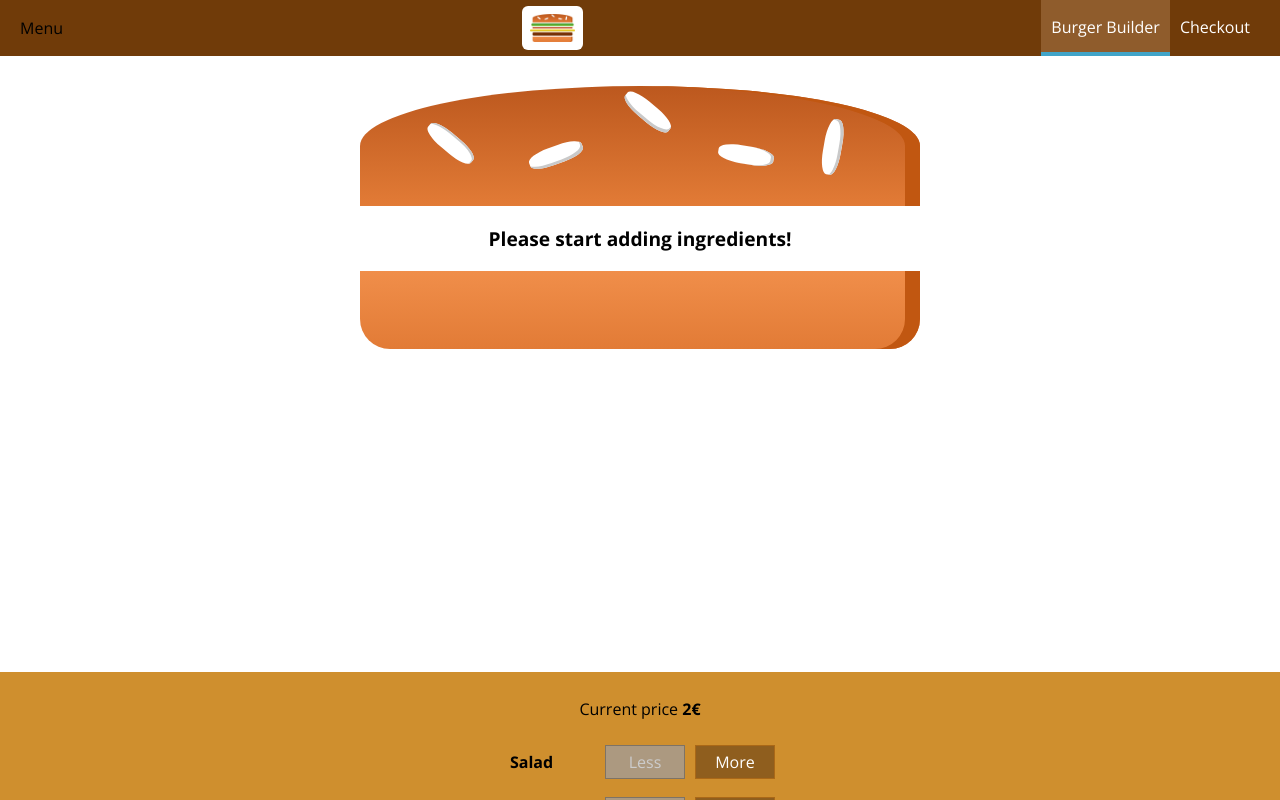
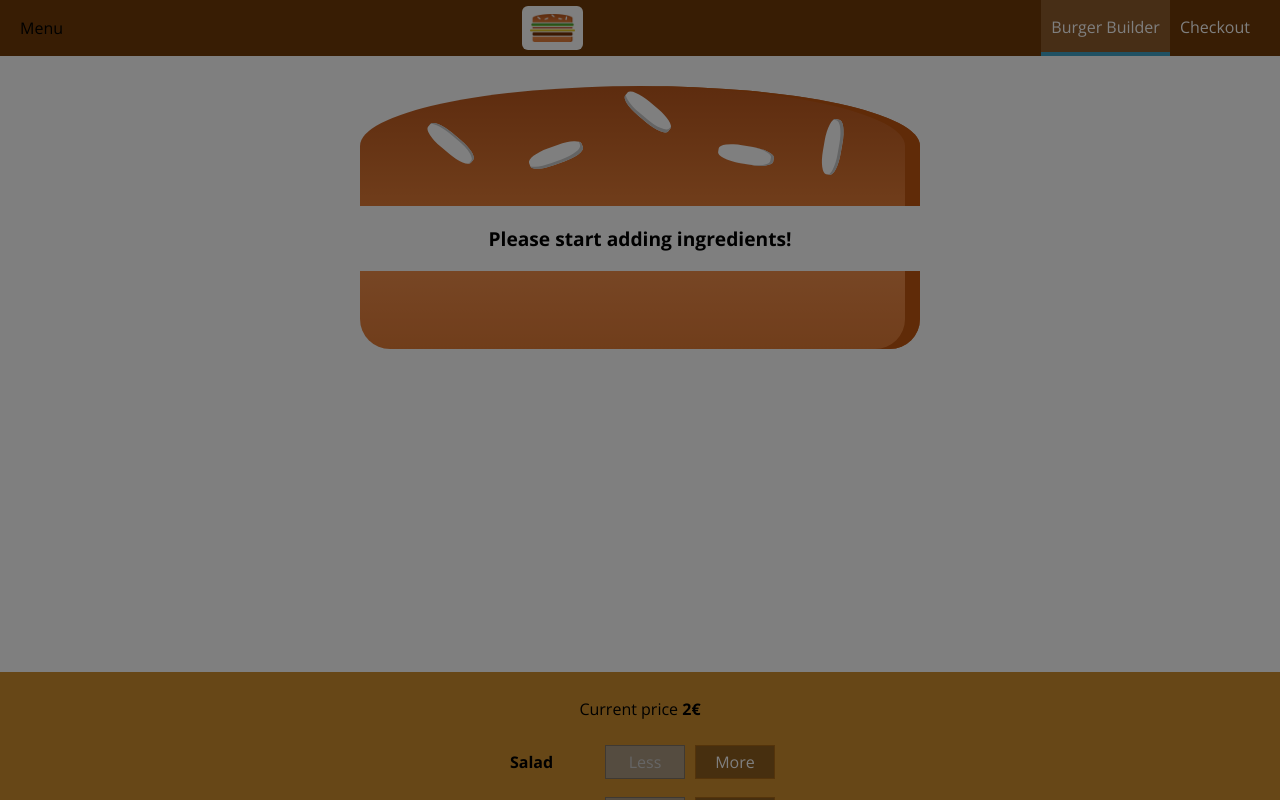
Before and after one commit to halaspavol/burger, a React app: page / in a window 1280 px wide. Shown: the top 800 px of the page. Built offline with nearby package versions, Linux system fonts and the light colour scheme.

Commit message:
modifing SideBar

```diff
--- a/src/components/Layout/Layout.js
+++ b/src/components/Layout/Layout.js
@@ -4,14 +4,32 @@
 import classes from './Layout.css'
 import Toolbar from './../Navigation/Toolbar/Toolbar'
 import SideDrawer from './../Navigation/SideDrawer/SideDrawer'
-const layout = ( props ) => (
-    <Aux>
-        <Toolbar />
-        <SideDrawer />
-        <main className={classes.Content}>
-            {props.children}
-        </main>
-    </Aux>
-)
 
-export default layout;
+class Layout extends React.Component {
+    state = {
+        showSideDrawer: true
+    }
+
+    sideDrawerClosedHandler = () => {
+        this.setState({showSideDrawer: false})
+    }
+
+    render () {
+        return(
+            <Aux>
+                <Toolbar />
+
+                <SideDrawer
+                    open={this.state.showSideDrawer}
+                    closed={this.sideDrawerClosedHandler}/>
+
+                <main className={classes.Content}>
+                    {this.props.children}
+                </main>
+            </Aux >
+        )
+    }
+
+}
+
+export default Layout;
--- a/src/components/Navigation/NavigationItems/NavigationItem/NavigationItem.css
+++ b/src/components/Navigation/NavigationItems/NavigationItem/NavigationItem.css
@@ -1,19 +1,38 @@
+.NavigationItem {
+   margin: 10px 0;
+   box-sizing: border-box;
+   display: block;
+   width: 100%;
+}
+
+.NavigationItem a {
+   color: #8f5c2c;
+   text-decoration: none;
+   width: 100%;
+   box-sizing: border-box;
+   display: block;
+}
+
+.NavigationItem a:hover,
+.NavigationItem a:active,
+.NavigationItem a.active {
+   color: #40a4c8 ;
+}
+
+@media (min-width: 500px) {
    .NavigationItem {
       margin: 0;
-   box-sizing: border-box;
       display: flex;
       height: 100%;
+      width: auto;
       align-items: center;
    }
 
    .NavigationItem a {
       color: white;
-   text-decoration: none;
       height: 100%;
       padding: 16px 10px;
       border-bottom: 4px solid transparent;
-   box-sizing: border-box;
-   display: block;
    }
 
    .NavigationItem a:hover,
@@ -23,3 +42,4 @@
       border-bottom: 4px solid #40a4c8 ;
       color: white ;
    }
+}
--- a/src/components/Navigation/NavigationItems/NavigationItems.css
+++ b/src/components/Navigation/NavigationItems/NavigationItems.css
@@ -3,6 +3,13 @@
    padding: 0;
    list-style: none;
    display: flex;
+   flex-flow: column;
    align-content: center;
    height: 100%;
 }
+
+@media (min-width: 500px) {
+   .NavigationItems {
+      flex-flow: row;
+   }
+}
--- a/src/components/Navigation/SideDrawer/SideDrawer.css
+++ b/src/components/Navigation/SideDrawer/SideDrawer.css
@@ -26,3 +26,8 @@
 .Close {
    transform: translateX(-100%);
 }
+
+.Logo {
+   height: 11%;
+   margin-bottom: 32px;
+}
--- a/src/components/Navigation/SideDrawer/SideDrawer.js
+++ b/src/components/Navigation/SideDrawer/SideDrawer.js
@@ -2,20 +2,28 @@
 import Logo from './../../Logo/Logo'
 import NavItems from './../NavigationItems/NavigationItems'
 import classes from './SideDrawer.css'
+import BackDrop from './../../UI/BackDrop/BackDrop'
+import Aux from './../../../hoc/Auxiliary'
 
 const sideDrawer = (props) => {
 
 
 
    return(
-      <div className={classes.SideDrawer}>
-         <Logo height="11%"/>
-         <nav>
+      <Aux>
 
-            <NavItems />
-         </nav>
+         <BackDrop show={props.open} clicked={props.closed}/>
+         <div className={classes.SideDrawer}>
+            <div className={classes.Logo}>
+               <Logo />
+            </div>
+            <nav>
 
-      </div>
+               <NavItems />
+            </nav>
+
+         </div>
+      </Aux>
    )
 }
 
--- a/src/components/Navigation/Toolbar/Toolbar.css
+++ b/src/components/Navigation/Toolbar/Toolbar.css
@@ -16,3 +16,9 @@
 .Toolbar nav {
    height: 100%;
 }
+
+@media (max-width: 499px) {
+   .DesktopOnly {
+      display: none;
+   }
+}
--- a/src/components/Navigation/Toolbar/Toolbar.js
+++ b/src/components/Navigation/Toolbar/Toolbar.js
@@ -8,7 +8,7 @@
    <header className={classes.Toolbar}>
       <div>Menu</div>
       <Logo height="80%"/>
-      <nav>
+      <nav className={classes.DesktopOnly}>
          <NavigationItems/>
       </nav>
    </header>
```
Lines whose indentation alone changed are shown as unchanged.
